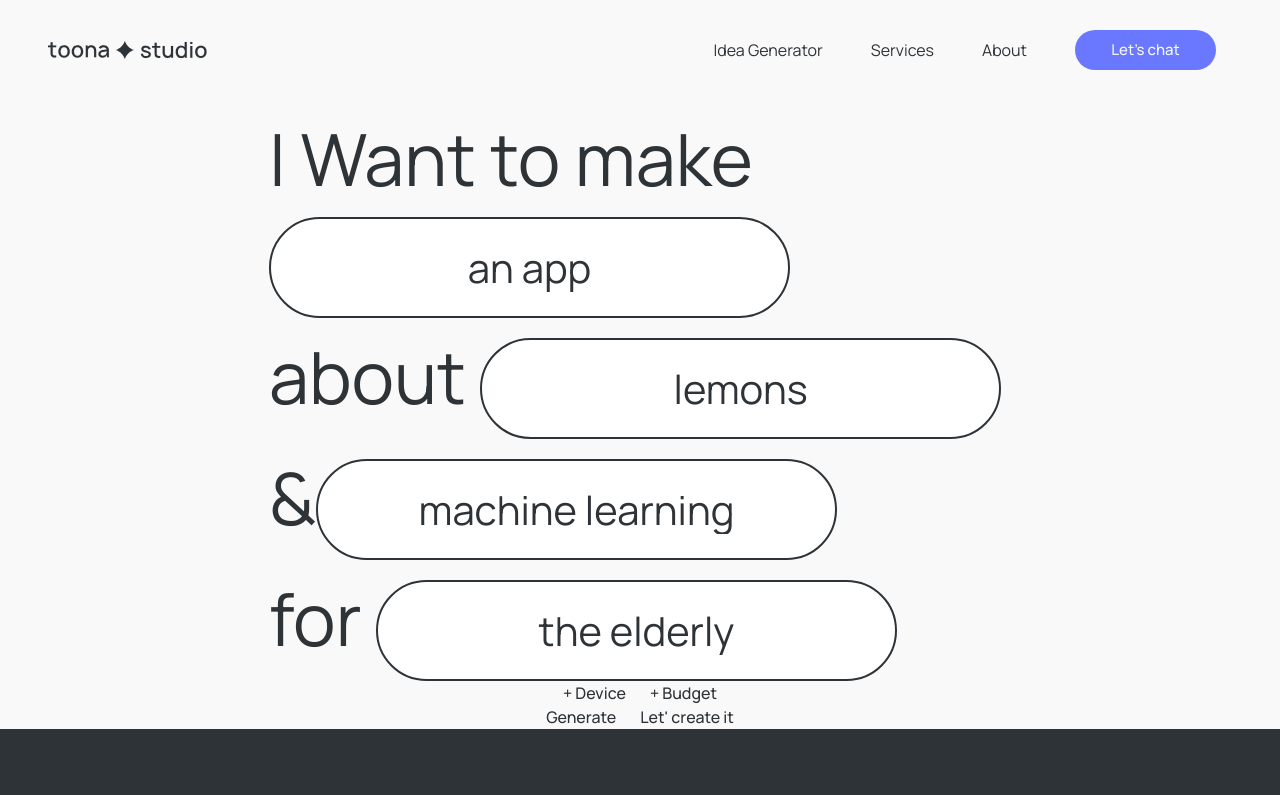
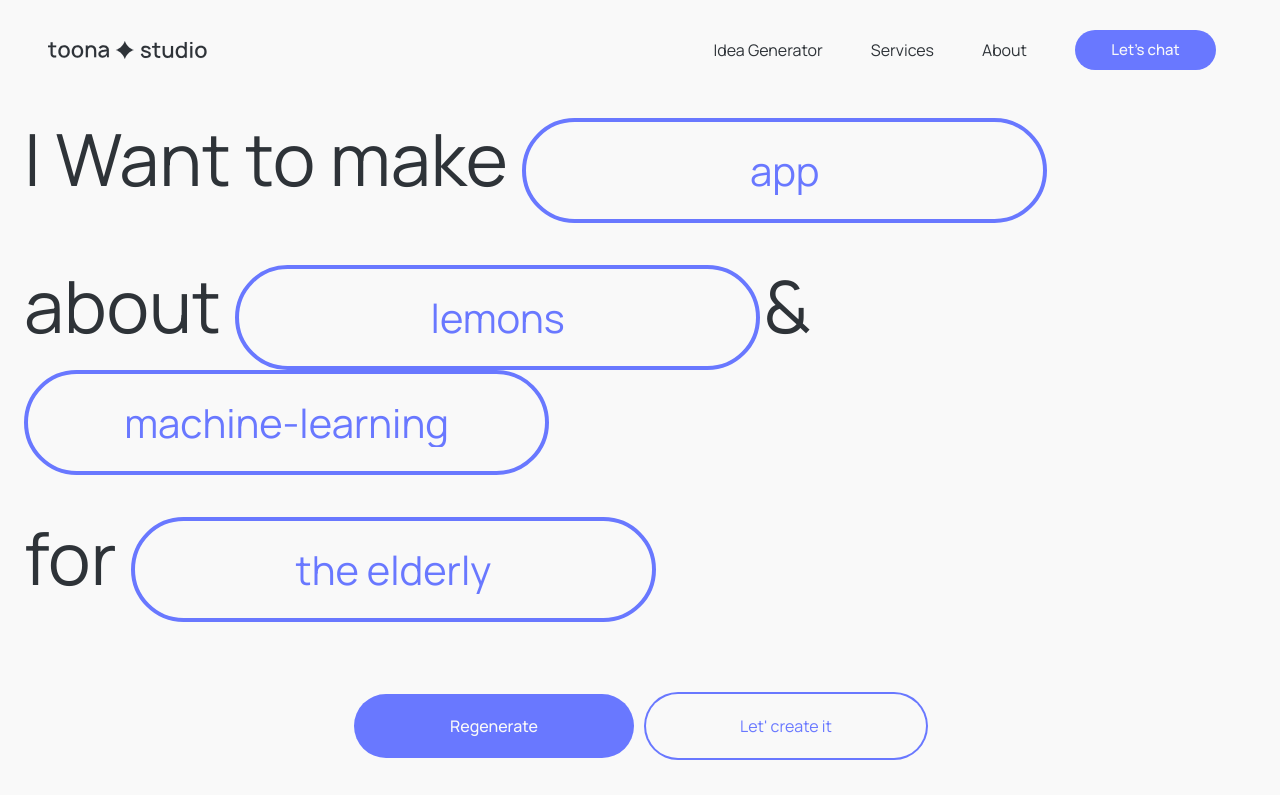
Before and after one commit to lumen-limitless/toona-studio, a Next.js app: page /idea-generator in a window 1280 px wide. Shown: the top 795 px of the page. Built offline with nearby package versions, Linux system fonts and the light colour scheme.

Commit message:
basic idea generator impl

```diff
--- a/src/app/globals.css
+++ b/src/app/globals.css
@@ -44,6 +44,6 @@
   }
 
   .nav-underline {
-    @apply h-1 w-0 rounded-full bg-current transition-all duration-200 ease-in-out;
+    @apply h-px w-0 rounded-full bg-current transition-all duration-200 ease-in-out;
   }
 }
--- a/src/app/idea-generator/idea-generator.tsx
+++ b/src/app/idea-generator/idea-generator.tsx
@@ -1,42 +1,81 @@
 'use client'
 import FlexSection from '@/components/FlexSection'
 import type { NextPage } from 'next'
+import Link from 'next/link'
+import { Fragment } from 'react'
+import { useSessionStorage } from 'react-use'
 
 const IdeaGeneratorPage: NextPage = () => {
-  const handleGenerate = async () => {}
+  const [tech, setTech] = useSessionStorage('tech', 'app')
+  const [topic1, setTopic1] = useSessionStorage('topic-1', 'lemons')
+  const [topic2, setTopic2] = useSessionStorage('topic-2', 'machine-learning')
+  const [demographic, setDemographic] = useSessionStorage(
+    'demographic',
+    'the elderly'
+  )
+
+  const handleGenerate = async () => {
+    const res = await fetch('/api/idea', {
+      method: 'GET',
+    })
+    const data = await res.json()
+    console.debug(data)
+    setTech(data.message[0])
+    setTopic1(data.message[1])
+    setTopic2(data.message[2])
+    setDemographic(data.message[3])
+  }
   return (
-    <FlexSection centered col className="px-6 md:px-12 lg:px-[269px]">
-      <div>
-        <span className="text-7xl/relaxed">I Want to make </span>
-        <input
-          className="rounded-full border-2 border-dark p-6 text-center text-4xl"
-          value={'an app'}
-        ></input>
-        <br />
-        <span className="text-7xl/relaxed">about </span>
-        <input
-          className="rounded-full border-2 border-dark p-6 text-center text-4xl"
-          value={'lemons'}
-        ></input>{' '}
-        <span className="text-7xl/relaxed">&</span>
-        <input
-          className="rounded-full border-2 border-dark p-6 text-center text-4xl"
-          value={'machine learning'}
-        ></input>
-        <br />
-        <span className="text-7xl/relaxed">for </span>
-        <input
-          className="rounded-full border-2 border-dark p-6 text-center text-4xl"
-          value={'the elderly'}
-        ></input>
+    <FlexSection centered col className="px-6 ">
+      <div className="max-w-container space-y-6">
+        <div>
+          <span className="text-3xl lg:text-7xl/relaxed">I Want to make </span>
+          <input
+            className="rounded-full border-4 border-indigo bg-light p-3 text-center text-2xl text-indigo lg:p-6 lg:text-4xl"
+            value={tech}
+          ></input>
+        </div>
+
+        <div>
+          <span className="text-3xl lg:text-7xl/relaxed">about </span>
+          <input
+            className="rounded-full border-4 border-indigo bg-light p-3 text-center text-2xl text-indigo lg:p-6 lg:text-4xl"
+            value={topic1}
+          ></input>{' '}
+          <span className="text-3xl lg:text-7xl/relaxed">&</span>{' '}
+          <input
+            className="rounded-full border-4 border-indigo bg-light p-3 text-center text-2xl text-indigo lg:p-6 lg:text-4xl"
+            value={topic2}
+          ></input>
+        </div>
+        <div>
+          <span className="text-3xl lg:text-7xl/relaxed">for </span>
+          <input
+            className="rounded-full border-4 border-indigo bg-light p-3 text-center text-2xl text-indigo lg:p-6 lg:text-4xl"
+            value={demographic}
+          ></input>
+        </div>
       </div>
-      <div className="flex gap-6">
+
+      {/* <div className="flex gap-3 lg:p-6">
         <button>+ Device</button>
         <button>+ Budget</button>
-      </div>
-      <div className="flex gap-6">
-        <button>Generate</button>
-        <button>Let&apos; create it</button>
+      </div> */}
+
+      <div className="my-12 flex w-full flex-col items-center justify-center gap-3 lg:flex-row lg:p-6 ">
+        <button
+          onClick={handleGenerate}
+          className="h-[64px] w-full bg-indigo text-light transition-colors ease-out hover:bg-indigo-600 lg:w-[280px]"
+        >
+          Regenerate
+        </button>
+
+        <Link
+          href="contact"
+          className="full inline-flex h-16 w-full items-center justify-center rounded-full text-indigo ring-2 ring-indigo duration-300 ease-in-out hover:bg-indigo-600/10 hover:text-indigo lg:w-[280px]"
+        >
+          Let&apos; create it
+        </Link>
       </div>
     </FlexSection>
   )
```
